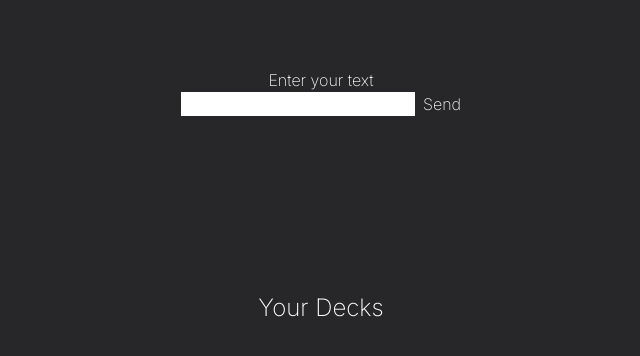
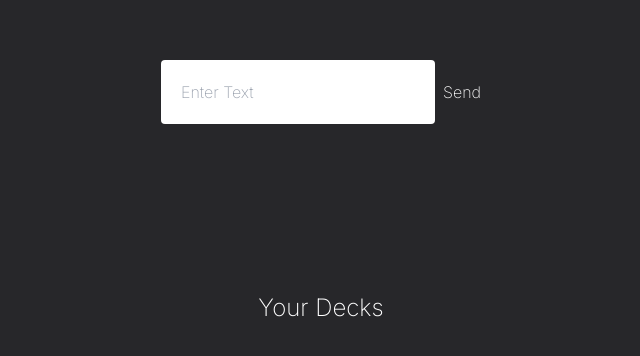
Before and after one commit to LaureanoDev/flashcard, a Next.js app: page / in a window 1280 px wide. Shown: the part 108-464 px from the top of the page, without its empty margins (319-959 px from the left). Built offline with nearby package versions, Linux system fonts and the light colour scheme.

Commit message:
improved input

```diff
--- a/pages/index.js
+++ b/pages/index.js
@@ -25,9 +25,10 @@ export default function Home() {
     <div className="overflow-x-hidden bg-zinc-800 h-screen w-auto">
       <div className="h-[50vh] w-auto bg-zinc-800 flex items-center justify-center">
         <form onSubmit={createCard}>
-          <h1 className="text-white text-center">Enter your text</h1>
           <input
             type="text"
+            className="rounded p-5 outline-none placeholder:focus:text-[#222] placeholder:transition duration-300 ease-in "
+            placeholder="Enter Text"
             value={title}
             onChange={(e) => {
               setTitle(e.target.value);
```
